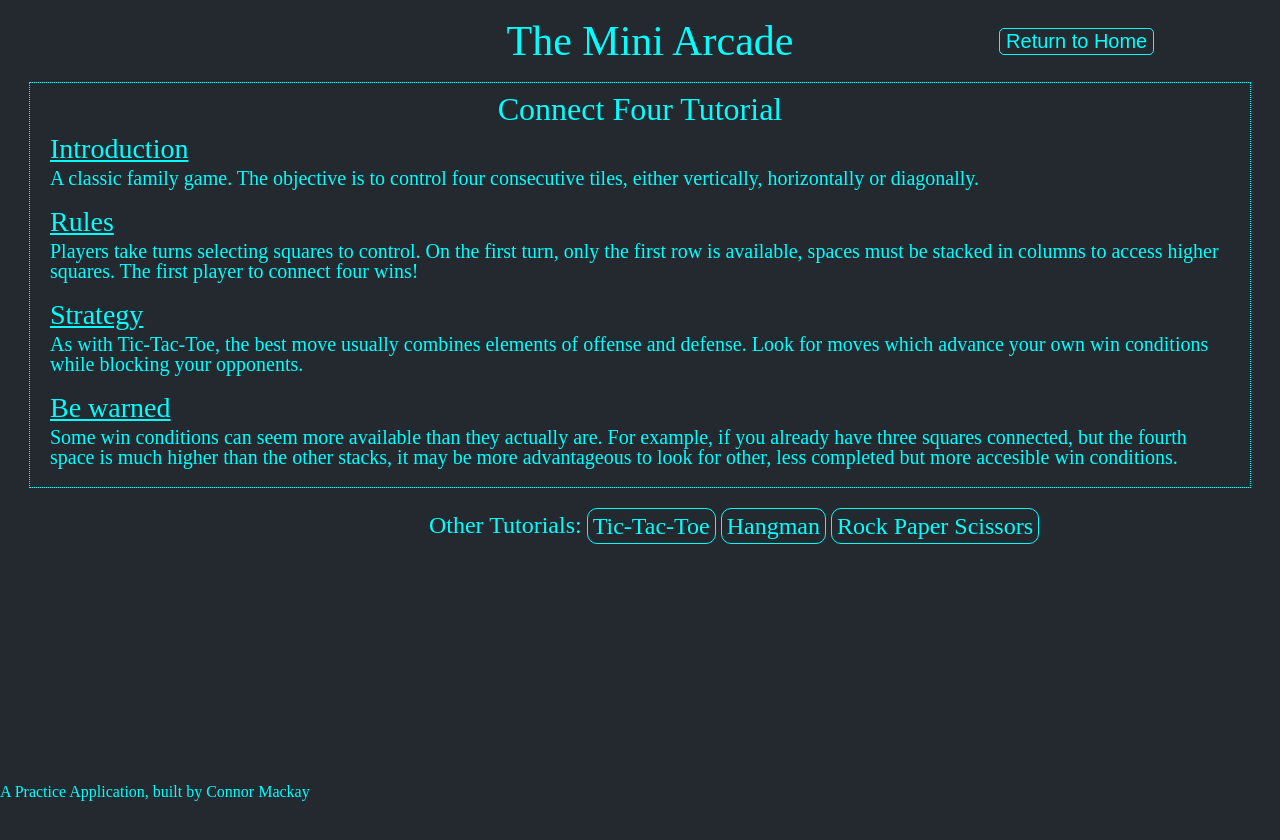
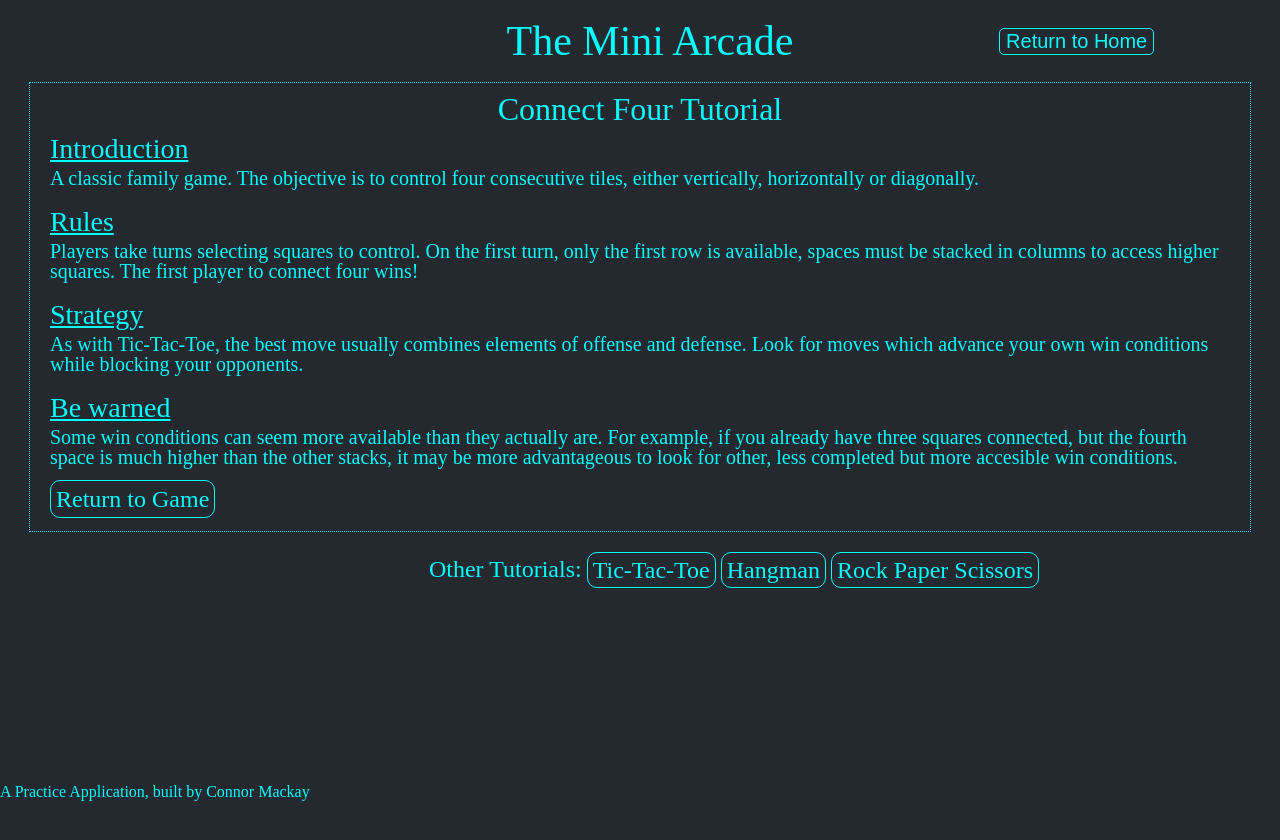
Before and after one commit to CD-Mackay/mini-arcade, a React app: page /connectfour/tutorial in a window 1280 px wide. Shown: the top 840 px of the page. Built offline with nearby package versions, Linux system fonts and the light colour scheme.

Commit message:
add return to game button to tutorials

```diff
--- a/client/src/components/atoms/Tutorial/StyledTutorial.js
+++ b/client/src/components/atoms/Tutorial/StyledTutorial.js
@@ -22,6 +22,14 @@ div {
   p {
     font-size: 20px;
   }
+  a {
+    font-size: 24px;
+    text-decoration: none;
+    color: #00FFFF;
+    border: 1px solid #00FFFF;
+    border-radius: 10px;
+    padding: 5px;
+  }
 }
 `
 
--- a/client/src/components/atoms/Tutorial/Tutorial.js
+++ b/client/src/components/atoms/Tutorial/Tutorial.js
@@ -1,7 +1,7 @@
 /* Library Imports */
 import React, { useEffect, useState } from 'react';
 import { useParams } from 'react-router-dom';
-
+import { Link } from 'react-router-dom';
 
 /* Component Imports */
 
@@ -44,6 +44,11 @@ const Tutorial = () => {
         <h4>Be warned</h4>
         <p>{instructions.pitfalls}</p>
       </div>
+      <div>
+      <Link to={`/${instructions.game}`}>
+      Return to Game
+    </Link>
+      </div>
     </StyledTutorial>
   )
 };
```
